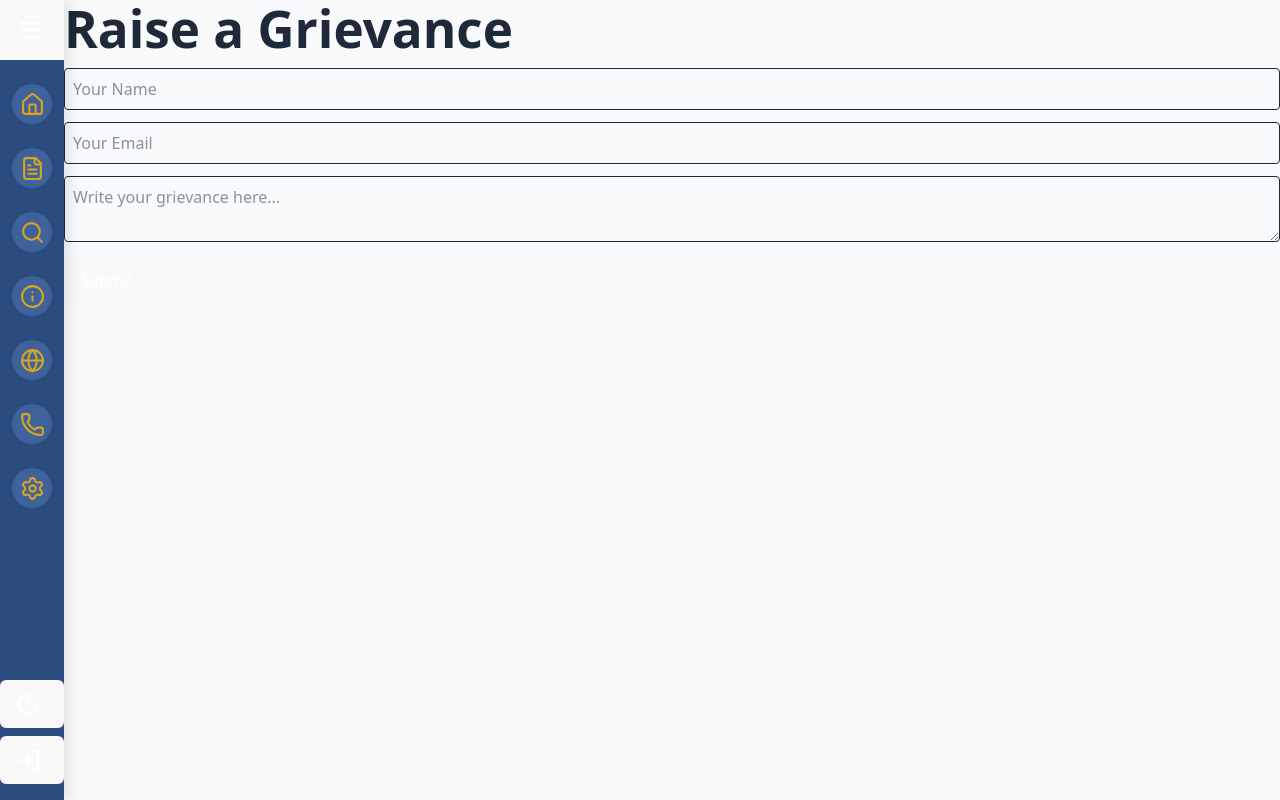
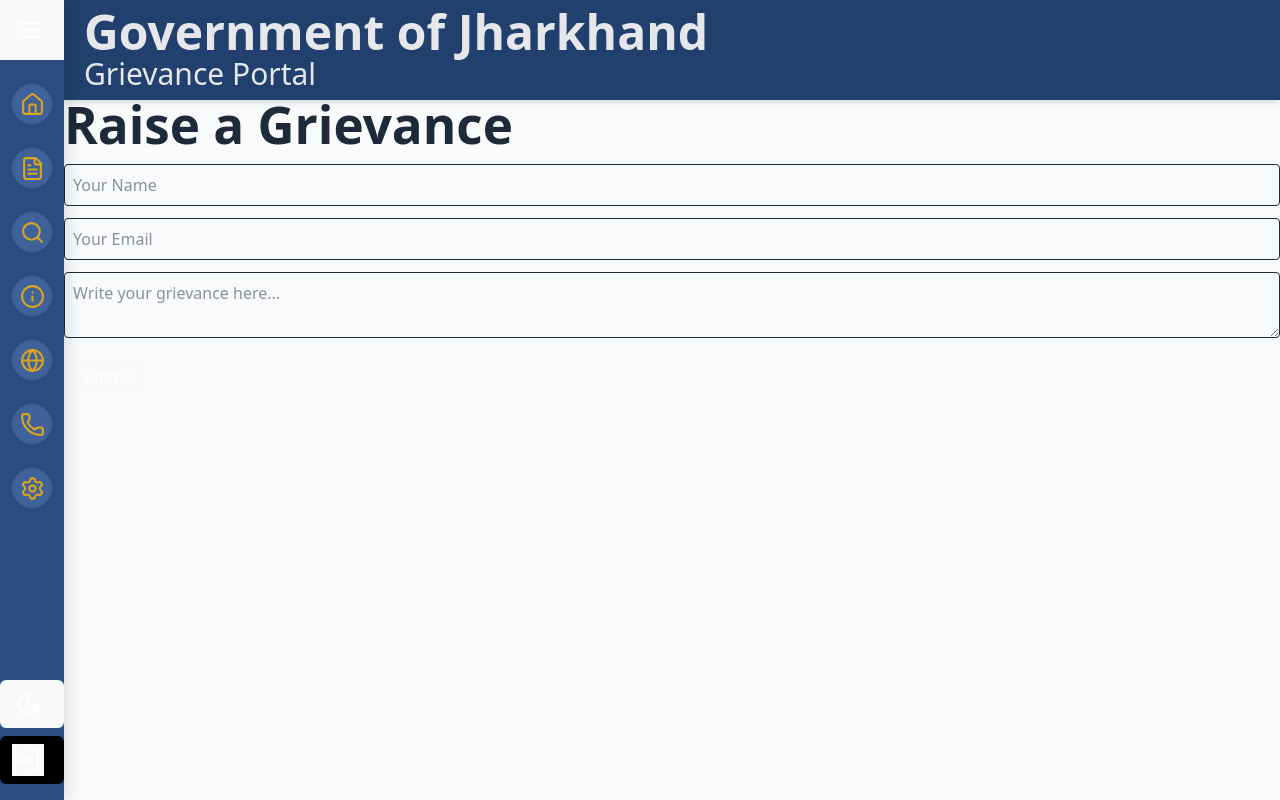
Before and after one commit to AaronSamuelM/Grievence_Portal, a React (Vite) app: page /grievance in a window 1280 px wide. Built offline with nearby package versions, Linux system fonts and the light colour scheme.

Commit message:
full fix

```diff
--- a/src/App.jsx
+++ b/src/App.jsx
@@ -1,18 +1,8 @@
 import { BrowserRouter as Router, Routes, Route, Link } from "react-router-dom";
 import { useState } from "react";
-import {
-  Menu,
-  Home as HomeIcon,
-  FileText,
-  Search,
-  Info,
-  Globe,
-  Phone,
-  Settings as SettingsIcon,
-  LogIn,
-  LogOut,
-} from "lucide-react";
+
 import Sidebar from "./components/Sidebar";
+import Header1 from "./components/Header1.jsx";
 // Pages
 import Home from "./pages/Home";
 import About from "./pages/About";
@@ -27,29 +17,15 @@
   const [darkMode, setDarkMode] = useState(false);
   const [loggedIn, setLoggedIn] = useState(false);
   const [isOpen, setIsOpen] = useState(false);
-
-  const menuItems = [
-    { path: "/", name: "Home", icon: <HomeIcon size={20} /> },
-    {
-      path: "/grievance",
-      name: "Raise Grievance",
-      icon: <FileText size={20} />,
-    },
-    { path: "/track", name: "Track Complaint", icon: <Search size={20} /> },
-    { path: "/about", name: "About", icon: <Info size={20} /> },
-    { path: "/links", name: "Change Language", icon: <Globe size={20} /> },
-    { path: "/contact", name: "Contact Us", icon: <Phone size={20} /> },
-    { path: "/settings", name: "Settings", icon: <SettingsIcon size={20} /> },
-  ];
-
   return (
     <>
       <div className="flex h-screen">
+        <Header1 />
         <Sidebar />
         <div className={darkMode ? "dark" : ""}>
           <div className="min-h-screen flex">
             {/* Main Content */}
-            <main className="flex-1 pl-16 bg-gray-50 dark:bg-gray-900 text-gray-800 dark:text-gray-100 w-screen">
+            <main className="flex-1 pl-16 pt-24 bg-gray-50 dark:bg-gray-900 text-gray-800 dark:text-gray-100 w-screen">
               <Routes>
                 <Route path="/" element={<Home />} />
                 <Route path="/grievance" element={<Grievance />} />
@@ -58,9 +34,7 @@
                 <Route path="/links" element={<Links />} />
                 <Route path="/contact" element={<Contact />} />
                 <Route path="/settings" element={<Settings />} />
-                <Route
-                  path="/login"
-                  element={<Login setLoggedIn={setLoggedIn} />}
+                <Route path="/login" element={<Login setLoggedIn={setLoggedIn} />}
                 />
               </Routes>
             </main>
--- /dev/null
+++ b/src/components/Header1.jsx
@@ -0,0 +1,19 @@
+import { useState } from "react";
+
+const Header1 = () => {
+    const [isOpen, setIsOpen] = useState(false);
+    return (
+        <div className="w-screen flex-1 flex flex-col fixed pl-16">
+        {/* Header */}
+        <header className="bg-[#22406d] text-white p-2 pl-5 shadow-md">
+          <p className="text-5xl font-bold  text-[#E5E7EB]">
+            Government of Jharkhand <br></br>
+          </p>
+          <p className="text-3xl font-normal text-[#E5E7EB]">
+            Grievance Portal
+          </p>
+        </header>
+        </div>
+    )
+}
+export default Header1;
--- a/src/components/Sidebar.jsx
+++ b/src/components/Sidebar.jsx
@@ -1,6 +1,6 @@
 // src/components/Sidebar.jsx
 import { useState } from "react";
-import { Link } from "react-router-dom";
+import { Link, Navigate } from "react-router-dom";
 import {
   Home,
   FileText,
@@ -41,6 +41,7 @@
   ];
 
   return (
+    <>
     <div
       className={`h-screen fixed flex flex-col transition-all duration-300 ${
         darkMode ? "bg-[#1E293B] text-white" : "bg-[#2B4C7E] text-white shadow-[5px_0px_14px_0px_rgba(0,_0,_0,_0.1)]"
@@ -61,10 +62,11 @@
       {/* Menu Items */}
       <nav className="flex flex-col  gap-2 mt-4 flex-1">
         {menuItems.map((item, idx) => (
+          <div key={idx} className="relative">
           <Link
             key={idx}
             to={item.path}
-            className="flex items-center gap-3 px-3 py-2 hover:bg-[#3C5C90] hover:scale-110 hover:shadow-lg rounded-md relative group transition-all duration-300"
+            className="flex items-center gap-3 px-3 py-2 hover:bg-[#3C5C90] hover:scale-110 hover:shadow-lg rounded-md relative peer transition-all duration-300"
           >
             {/* White circle for icons */}
             <div className="flex items-center justify-center w-10 h-10 rounded-full bg-[#3e6299] text-[#DAA520]">
@@ -76,13 +78,16 @@
             </div>
 
             {/* Tooltip on hover if collapsed */}
-            {!isOpen && (
-              <span className="fixed opa left-14 bg-black text-white text-xs px-2 py-1 rounded opacity-0 group-hover:opacity-60 transition">
+
+          </Link>
+          {!isOpen && (
+              <span className="absolute bottom-3.5 left-14 bg-black text-white text-xs px-2 py-1 rounded opacity-0 peer-hover:opacity-60 transition">
                 {item.name}
               </span>
             )}
-          </Link>
+          </div>
         ))}
+
       </nav>
 
       {/* Bottom Section (Theme + Login/Logout) */}
@@ -105,25 +110,30 @@
           )}
         </button>
 
-        {/* Login / Logout */}
+        <Link
+        to={"/login"}
+        className="flex items-center gap-3 px-3 py-2 bg-black hover:bg-[#161616] hover:scale-110 hover:shadow-lg rounded-md relative group transition-all duration-300"
+        >
         <button
-          onClick={() => setIsLoggedIn(!isLoggedIn)}
-          className="flex items-center gap-3 px-3 py-2 bg-black hover:bg-[#161616] hover:scale-110 hover:shadow-lg rounded-md relative group transition-all duration-300"
+          onClick={() => setIsLoggedIn(!isLoggedIn) }
+
         >
-          <div className="flex items-center justify-center w-8 h-8 rounded-full text-white">
+          <div className="flex items-center justify-center  w-8 h-8 rounded-full text-white">
             {isLoggedIn ? <LogOut size={25} /> : <LogIn size={25} />}
           </div>
-          <div className="text-white fixed pl-10">
+          <div className="text-white bottom-3.5 absolute pl-10">
             {isOpen && <span>{isLoggedIn ? "Logout" : "Login"}</span>}
           </div>
           {!isOpen && (
-            <span className="absolute left-14 bg-black text-white text-xs px-2 py-1 rounded opacity-0 group-hover:opacity-60 transition">
+            <span className="absolute left-14 bottom-3.5 bg-black text-white text-xs px-2 py-1 rounded opacity-0 group-hover:opacity-60 transition">
               {isLoggedIn ? "Logout" : "Login"}
             </span>
           )}
         </button>
+        </Link>
       </div>
     </div>
+    </>
   );
 };
 
--- a/src/pages/Home.jsx
+++ b/src/pages/Home.jsx
@@ -10,14 +10,7 @@
       {/* Main Content */}
       <div className="flex-1 flex flex-col">
         {/* Header */}
-        <header className="bg-[#22406d] text-white p-2 pl-5 shadow-md">
-          <p className="text-5xl font-bold  text-[#E5E7EB]">
-            Government of Jharkhand <br></br>
-          </p>
-          <p className="text-3xl font-normal text-[#E5E7EB]">
-            Grievance Portal
-          </p>
-        </header>
+
 
         {/* Content Area */}
         <main className="flex flex-1 p-6 bg-[#ddd]">
```
